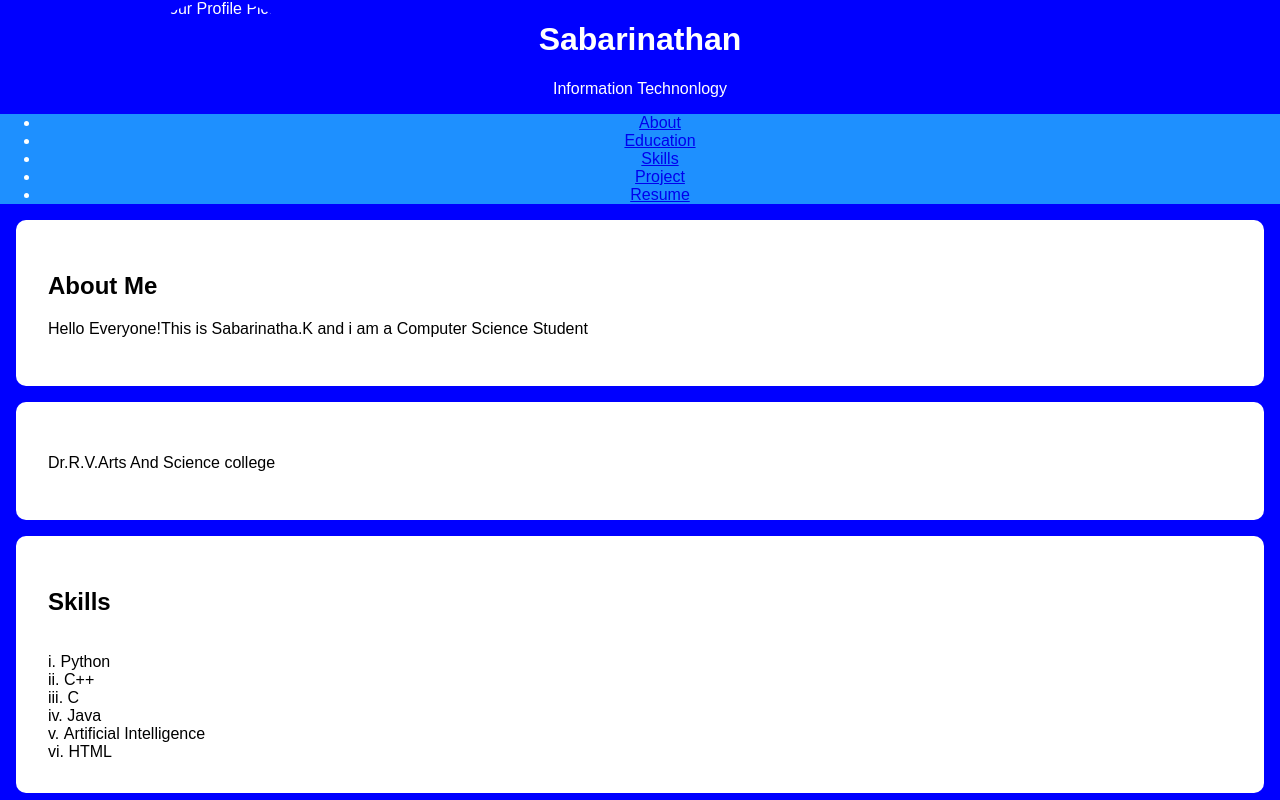
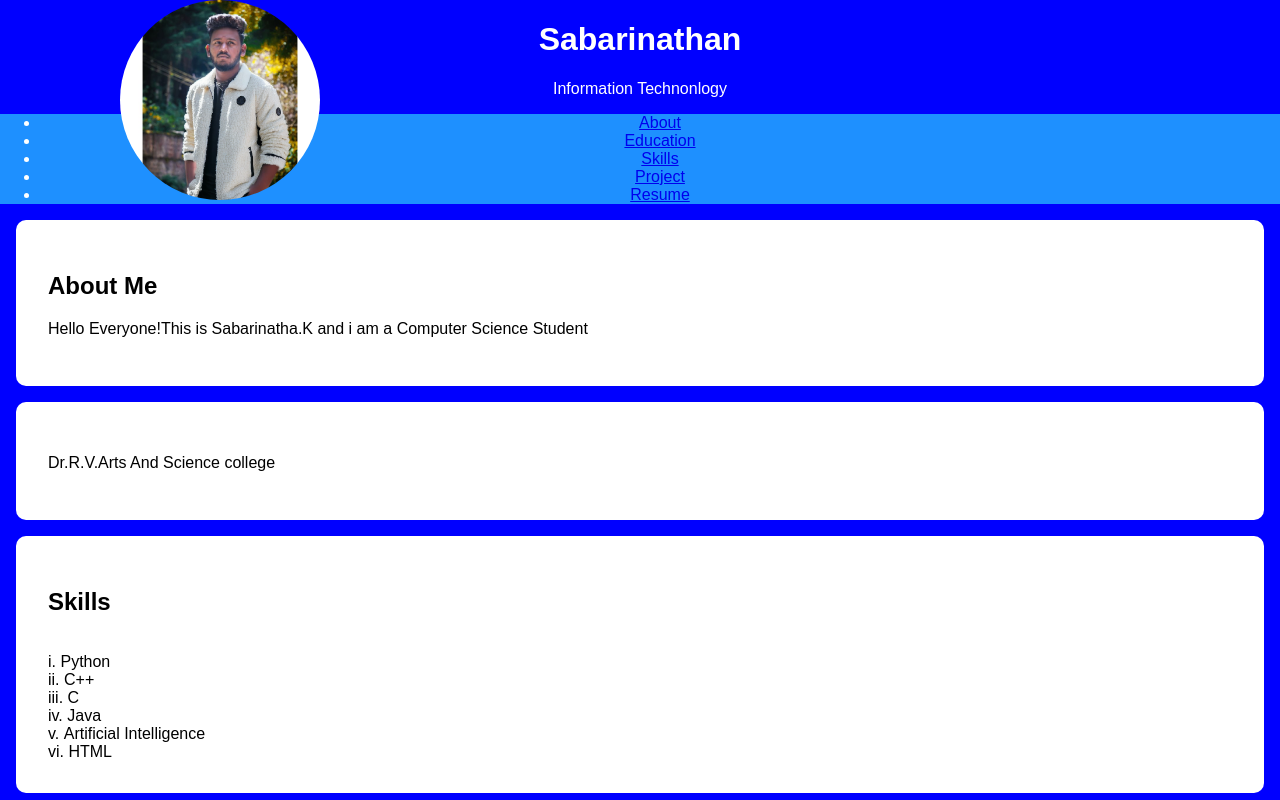
Before and after one commit to Sabarimoni/DigitalProtfolio, a plain HTML site: page index.html in a window 1280 px wide. Shown: the top 800 px of the page. Drawn offline with Linux system fonts and the light colour scheme.

Commit message:
Update index.html

```diff
--- a/index.html
+++ b/index.html
@@ -82,7 +82,7 @@
     <header>
         <div class="header-content">
             <!-- Add your profile picture here -->
-            <img src="/storage/emulated/999/Android/media/com.whatsapp/WhatsApp/Media/WhatsApp Documents/1693934557673.png"alt="Your Profile Picture"class="profile-picture">
+            <img src="sabari.png"alt="Your Profile Picture"class="profile-picture">
             <h1>Sabarinathan</h1>
             <p>Information Technonlogy</p>
         </div>
```
